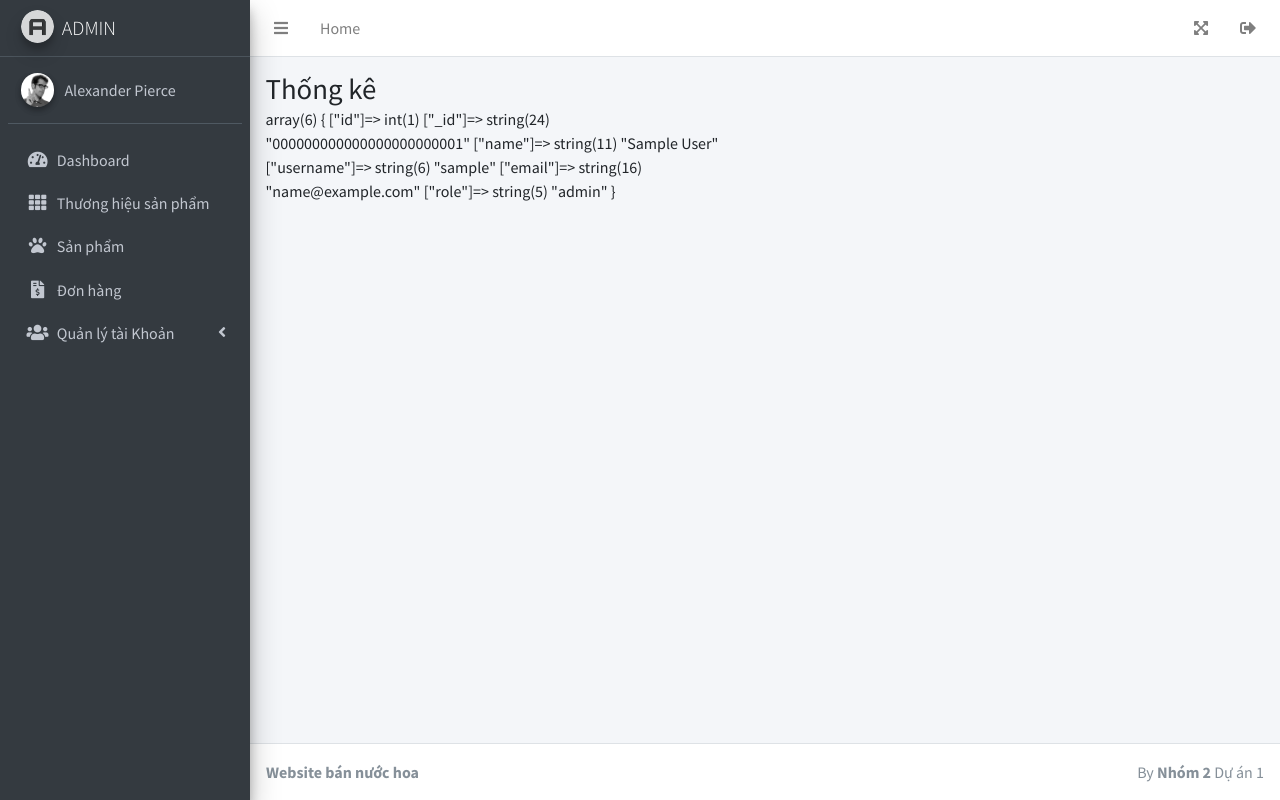
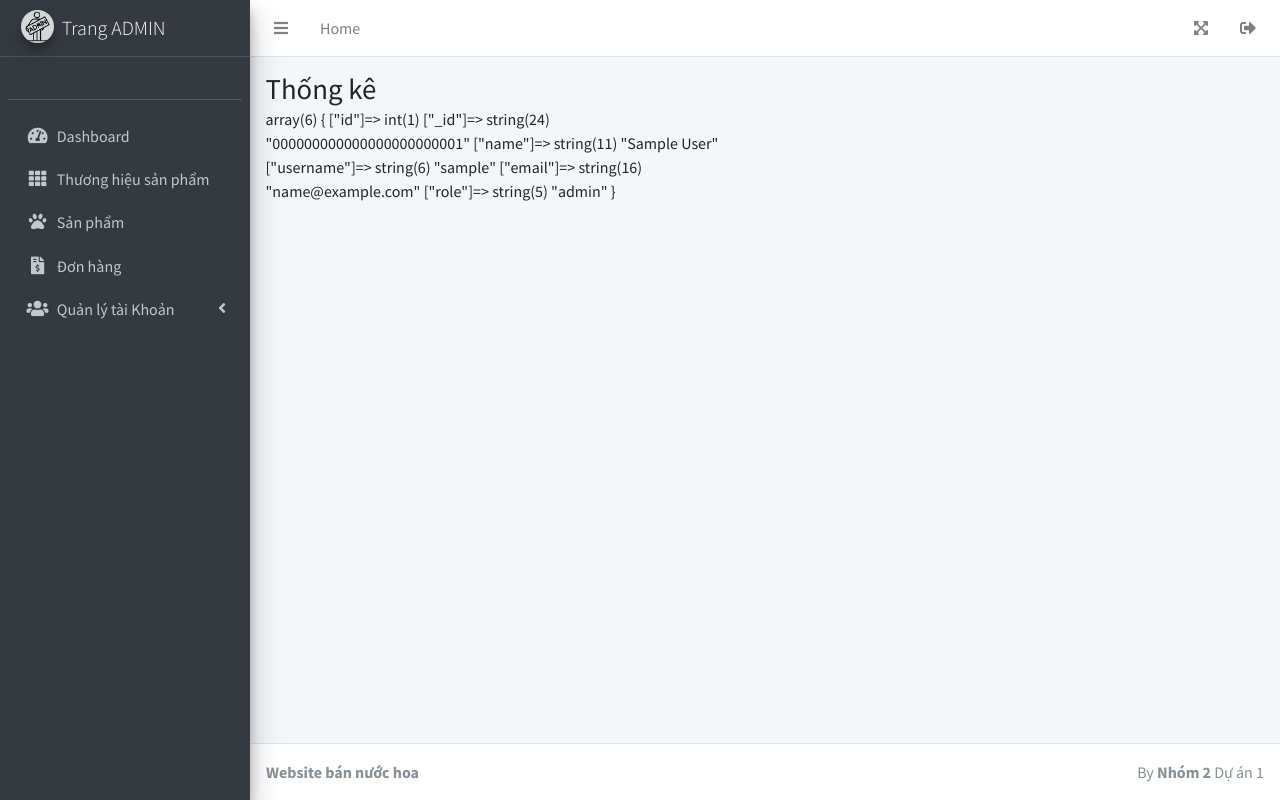
Before and after one commit to quanglinheternity/nhom2_du_an1, a PHP site: page /du_an_1/admin/index.php in a window 1280 px wide. Run offline with PHP 8.4, Linux system fonts and the light colour scheme; the visitor is signed in with stand-in values (Sample User, id 1); some libraries are stand-ins or nearby versions.

Commit message:
sửa lần 1

```diff
--- a/admin/views/donhang/detailDonHang.php
+++ b/admin/views/donhang/detailDonHang.php
@@ -59,7 +59,7 @@ include './views/layout/navbar.php'
               <div class="row">
                 <div class="col-12">
                   <h4>
-                    <i class="fas fa-globe"></i> Shop thú cưng.
+                    <i class="fas fa-globe"></i> Shop Bán nước hoa
                     <small class="float-right">Ngày đặt: <?php echo formatDate($donHang['ngay_dat']) ?></small>
                   </h4>
                 </div>
--- a/admin/views/layout/sidebar.php
+++ b/admin/views/layout/sidebar.php
@@ -1,8 +1,8 @@
 <aside class="main-sidebar sidebar-dark-primary elevation-4">
     <!-- Brand Logo -->
     <a href="../../index3.html" class="brand-link">
-      <img src="./assets/dist/img/AdminLTELogo.png" alt="AdminLTE Logo" class="brand-image img-circle elevation-3" style="opacity: .8">
-      <span class="brand-text font-weight-light">ADMIN</span>
+      <img src="./assets/dist/img/download.png" alt="AdminLTE Logo" class="brand-image img-circle elevation-3" style="opacity: .8">
+      <span class="brand-text font-weight-light">Trang ADMIN</span>
     </a>
 
     <!-- Sidebar -->
@@ -10,10 +10,10 @@
       <!-- Sidebar user (optional) -->
       <div class="user-panel mt-3 pb-3 mb-3 d-flex">
         <div class="image">
-          <img src="./assets/dist/img/user2-160x160.jpg" class="img-circle elevation-2" alt="User Image">
+          <!-- <img src="./assets/dist/img/user2-160x160.jpg" class="img-circle elevation-2" alt="User Image"> -->
         </div>
         <div class="info">
-          <a href="#" class="d-block">Alexander Pierce</a>
+          <!-- <a href="#" class="d-block">Alexander Pierce</a> -->
         </div>
       </div>
 
```
Also changed, not shown: admin/assets/dist/img/download.png (added).
